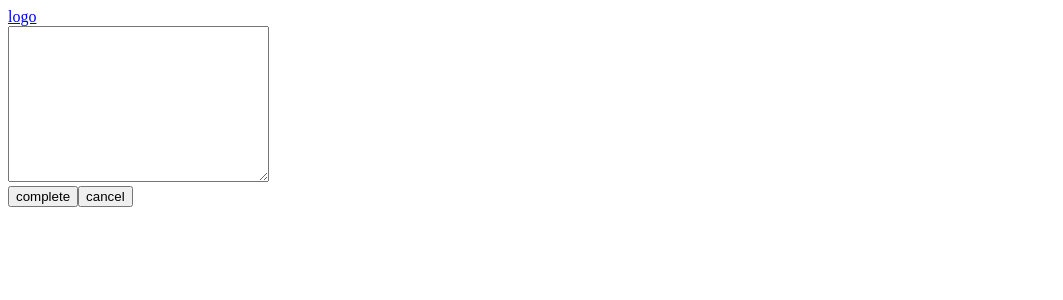
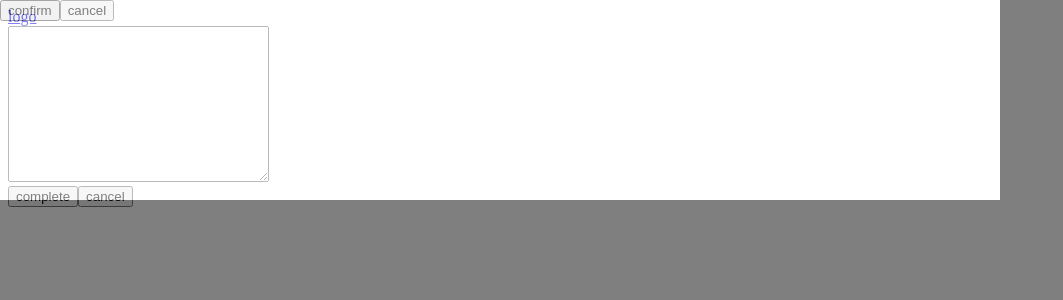
Before and after one commit to Dowap2/dowap2.github.io, a React (Create React App) app: page /write in a window 1280 px wide. Both pictures are taken after a click on the button "cancel". Shown: the top 300 px of the page, without its empty margins (0-1063 px from the left). Built offline with nearby package versions, Linux system fonts and the light colour scheme.

Commit message:
add modal

```diff
--- a/package.json
+++ b/package.json
@@ -8,8 +8,14 @@
     "@testing-library/user-event": "^12.1.10",
     "react": "^17.0.2",
     "react-dom": "^17.0.2",
+    "react-redux": "^7.2.4",
     "react-router-dom": "^5.2.0",
     "react-scripts": "4.0.3",
+    "redux": "^4.1.0",
+    "redux-actions": "^2.6.5",
+    "redux-devtools-extension": "^2.13.9",
+    "redux-thunk": "^2.3.0",
+    "styled-components": "^5.3.0",
     "web-vitals": "^1.0.1"
   },
   "scripts": {
--- a/src/App.js
+++ b/src/App.js
@@ -3,10 +3,12 @@ import { Header } from "./Header/Header";
 import { Main } from "./Main/Main";
 import { View } from "./View/View";
 import { Form } from "./Form/Form";
+import { ModalContainer } from "./Modal/ModalContainer";
 
 function App() {
   return (
     <Router className="App">
+      <ModalContainer />
       <Header />
       <Route path="/main">
         <Main />
--- a/src/Form/Form.jsx
+++ b/src/Form/Form.jsx
@@ -1,12 +1,12 @@
 import React from "react";
 import { TextEditer } from "./TextEditer";
-import { FormButton } from "./FormButton";
+import { FormButtonContainer } from "./FormButtonContainer";
 
 export function Form() {
   return (
     <div>
       <TextEditer />
-      <FormButton />
+      <FormButtonContainer />
     </div>
   );
 }
--- a/src/Form/FormButton.jsx
+++ b/src/Form/FormButton.jsx
@@ -4,7 +4,7 @@ export function FormButton(props) {
   return (
     <div>
       <button>complete</button>
-      <button>cancel</button>
+      <button onClick={e => props.onChange(true)}>cancel</button>
     </div>
   );
 }
--- /dev/null
+++ b/src/Form/FormButtonContainer.jsx
@@ -0,0 +1,21 @@
+import React from "react";
+import { FormButton } from "./FormButton";
+import { connect } from "react-redux";
+import * as modalActions from "../store/modules/modalState";
+
+export function FormButtonContainer(props) {
+  return <FormButton onChange={props.modalState} />;
+}
+
+const mapStateToProps = state => {
+  return state;
+};
+
+const mapDispatchToProps = dispatch => ({
+  modalState: state => dispatch(modalActions.ChangeModalState(state))
+});
+
+FormButtonContainer = connect(
+  mapStateToProps,
+  mapDispatchToProps
+)(FormButtonContainer);
--- /dev/null
+++ b/src/Modal/Modal.jsx
@@ -0,0 +1,32 @@
+import { useSelector } from "react-redux";
+import styled from "styled-components";
+
+const ClosingScreen = styled.div`
+  display: ${props => (props.display === true ? "block" : "none")};
+  position: fixed;
+  left: 0;
+  top: 0;
+  background: #000;
+  width: 100%;
+  height: 100%;
+  opacity: 0.5;
+  z-index: 1;
+`;
+const ModalContent = styled.div`
+  width: 1000px;
+  height: 200px;
+  background: #fff;
+  z-index: 999;
+`;
+
+export function Modal(props) {
+  const modalState = useSelector(state => state.modalState.modalState);
+  return (
+    <ClosingScreen display={modalState} onClick={e => props.onChange(false)}>
+      <ModalContent>
+        <button>confirm</button>
+        <button>cancel</button>
+      </ModalContent>
+    </ClosingScreen>
+  );
+}
--- /dev/null
+++ b/src/Modal/ModalContainer.jsx
@@ -0,0 +1,16 @@
+import { Modal } from "./Modal";
+import { connect } from "react-redux";
+import * as modalActions from "../store/modules/modalState";
+
+export function ModalContainer(props) {
+  return <Modal onChange={props.modalState} />;
+}
+const mapStateToProps = state => {
+  return state;
+};
+
+const mapDispatchToProps = dispatch => ({
+  modalState: state => dispatch(modalActions.ChangeModalState(state))
+});
+
+ModalContainer = connect(mapStateToProps, mapDispatchToProps)(ModalContainer);
--- a/src/index.js
+++ b/src/index.js
@@ -1,16 +1,14 @@
 import React from "react";
 import ReactDOM from "react-dom";
-import App from "./App";
-import reportWebVitals from "./reportWebVitals";
+import App from "./App.js";
+import { Provider } from "react-redux";
+import store from "./store";
 
 ReactDOM.render(
   <React.StrictMode>
-    <App />
+    <Provider store={store}>
+      <App />
+    </Provider>
   </React.StrictMode>,
   document.getElementById("root")
 );
-
-// If you want to start measuring performance in your app, pass a function
-// to log results (for example: reportWebVitals(console.log))
-// or send to an analytics endpoint. Learn more: https://bit.ly/CRA-vitals
-reportWebVitals();
--- /dev/null
+++ b/src/store/configure.jsx
@@ -0,0 +1,9 @@
+import { createStore } from "redux";
+import modules from "./modules";
+
+const configure = () => {
+  const store = createStore(modules);
+  return store;
+};
+
+export default configure;
--- /dev/null
+++ b/src/store/index.jsx
@@ -0,0 +1,2 @@
+import configure from "./configure";
+export default configure();
--- /dev/null
+++ b/src/store/modules/index.js
@@ -0,0 +1,6 @@
+import { combineReducers } from "redux";
+import modalState from "./modalState";
+
+export default combineReducers({
+  modalState
+});
--- /dev/null
+++ b/src/store/modules/modalState.jsx
@@ -0,0 +1,20 @@
+import { createAction } from "redux-actions";
+
+const MODALSTATE = "MODALSTATE";
+
+export const ChangeModalState = createAction(MODALSTATE);
+
+const initalState = {
+  modalState: false
+};
+
+export default function reducer(state = initalState, action) {
+  switch (action.type) {
+    case MODALSTATE: {
+      return { modalState: action.payload };
+    }
+    default: {
+      return state;
+    }
+  }
+}
```
Also changed, not shown: 1 other file (tests, documents, lock files or other folders).
